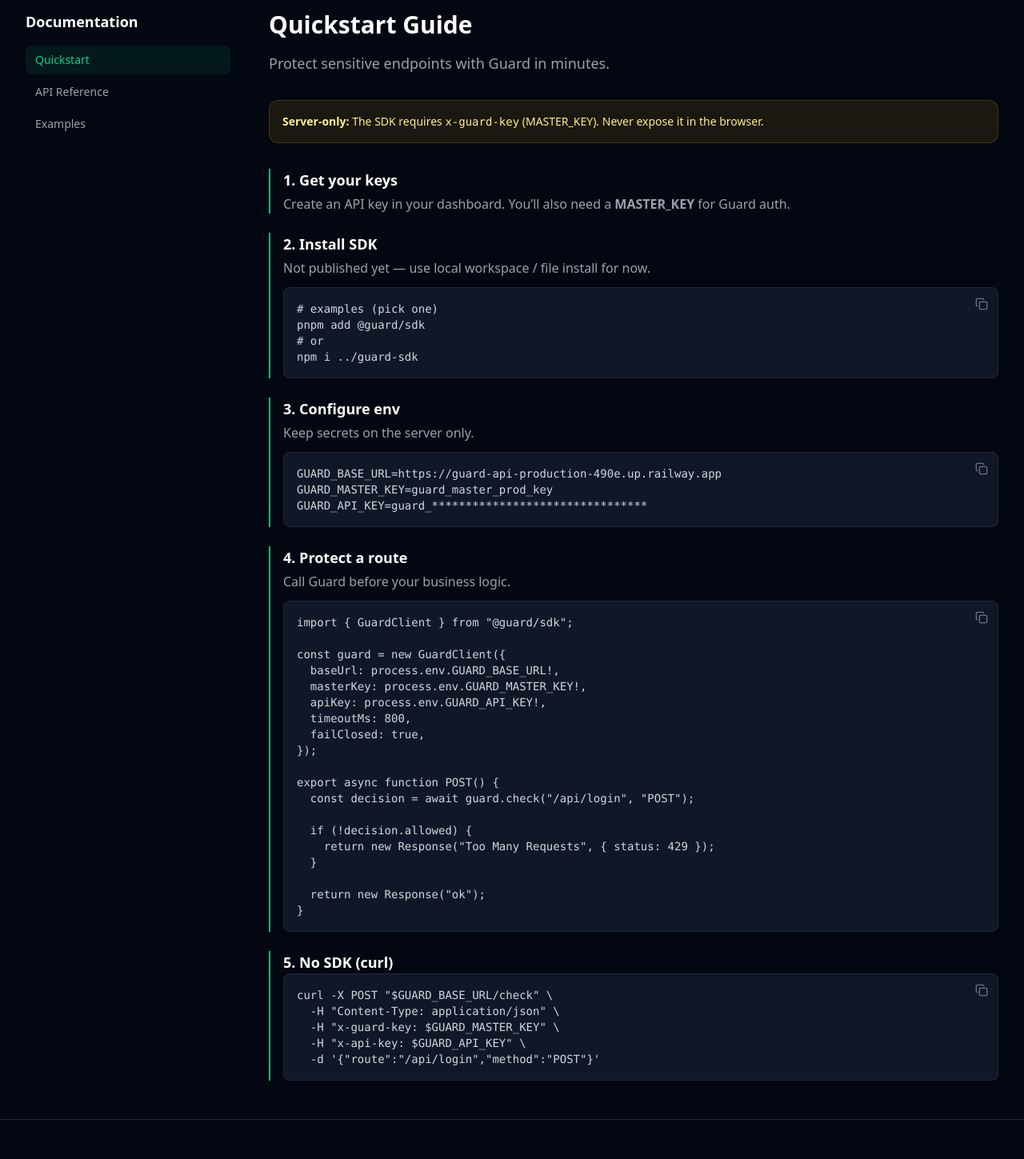
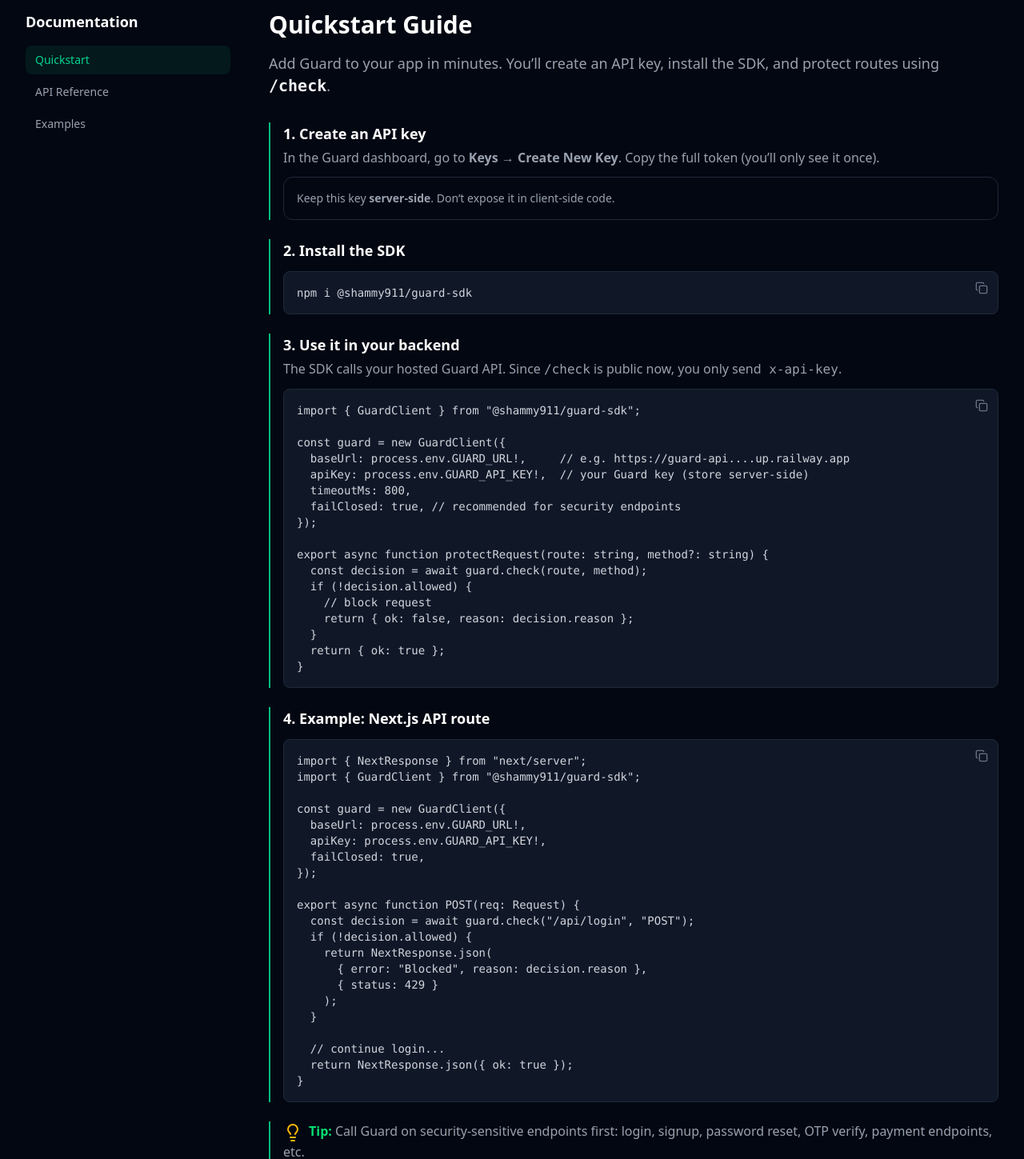
Before and after one commit to shammy911/guard-web, a Next.js app: page /docs/quickstart in a window 1280 px wide. Shown: the part 100-1549 px from the top of the page at 80% size. Built offline with nearby package versions, Linux system fonts and the light colour scheme; no server answers.

Commit message:
feat: enhance API documentation and examples; add authentication section, update SDK import paths, and improve code block functionality

```diff
--- a/app/(public)/docs/api/page.tsx
+++ b/app/(public)/docs/api/page.tsx
@@ -9,6 +9,22 @@ export default function ApiPage() {
           Call Guard directly over HTTP if you prefer not to use the SDK.
         </p>
       </div>
+
+      {/* AUTH */}
+      <section className="space-y-3">
+        <h2 className="text-xl font-semibold text-white">Authentication</h2>
+        <p className="text-gray-400">Customer-facing endpoints use only:</p>
+
+        <div className="rounded-xl border border-gray-800 bg-gray-950 p-4 font-mono text-sm text-gray-200 whitespace-pre-wrap">
+          {`x-api-key: guard_***************
+GUARD_URL=https://guard-api-production-490e.up.railway.app  # Our Guard API website URL`}
+        </div>
+
+        <p className="text-sm text-gray-400">
+          Keep the API key server-side. If you build a public frontend, call
+          Guard through your own backend (or Next.js API routes).
+        </p>
+      </section>
 
       <div className="rounded-xl border border-gray-800 bg-gray-900/30 overflow-hidden">
         <div className="bg-gray-900/80 border-b border-gray-800 px-6 py-4 flex items-center gap-3">
@@ -25,8 +41,7 @@ export default function ApiPage() {
           <div>
             <h4 className="text-sm font-semibold text-white mb-2">Headers</h4>
             <CodeBlock
-              code={`x-guard-key: <MASTER_KEY>
-x-api-key: <API_KEY>
+              code={`x-api-key: <API_KEY>
 Content-Type: application/json`}
             />
           </div>
@@ -76,18 +91,15 @@ ROUTE_REQUIRED`}
           <code className="text-sm font-mono text-white">/usage</code>
         </div>
         <div className="p-6 space-y-4">
-          <p className="text-gray-400">
-            Usage for your API key (today + month).
-          </p>
+          <p className="text-gray-400">Usage for your API key (monthly).</p>
           <CodeBlock
-            code={`curl "$GUARD_BASE_URL/usage" \\
-  -H "x-guard-key: $GUARD_MASTER_KEY" \\
+            code={`curl "$GUARD_URL/usage" \\
   -H "x-api-key: $GUARD_API_KEY"`}
           />
         </div>
       </div>
 
-      <div className="rounded-xl border border-gray-800 bg-gray-900/30 overflow-hidden">
+      {/* <div className="rounded-xl border border-gray-800 bg-gray-900/30 overflow-hidden">
         <div className="bg-gray-900/80 border-b border-gray-800 px-6 py-4 flex items-center gap-3">
           <span className="bg-blue-500/20 text-blue-400 px-2 py-1 rounded text-xs font-bold">
             GET
@@ -99,12 +111,12 @@ ROUTE_REQUIRED`}
             Recent decisions (useful for debugging).
           </p>
           <CodeBlock
-            code={`curl "$GUARD_BASE_URL/logs?limit=50" \\
+            code={`curl "$GUARD_URL/logs?limit=50" \\
   -H "x-guard-key: $GUARD_MASTER_KEY" \\
   -H "x-api-key: $GUARD_API_KEY"`}
           />
         </div>
-      </div>
+      </div> */}
     </div>
   );
 }
--- a/app/(public)/docs/examples/page.tsx
+++ b/app/(public)/docs/examples/page.tsx
@@ -20,13 +20,12 @@ export default function ExamplesPage() {
           </p>
           <CodeBlock
             code={`import express from "express";
-import { GuardClient } from "@guard/sdk";
+import { GuardClient } from "@shammy911/guard-sdk";
 
 const app = express();
 
 const guard = new GuardClient({
   baseUrl: process.env.GUARD_BASE_URL!,
-  masterKey: process.env.GUARD_MASTER_KEY!,
   apiKey: process.env.GUARD_API_KEY!,
 });
 
@@ -45,11 +44,10 @@ app.listen(3000);`}
             Next.js: protect a route handler
           </h3>
           <CodeBlock
-            code={`import { GuardClient } from "@guard/sdk";
+            code={`import { GuardClient } from "@shammy911/guard-sdk";
 
 const guard = new GuardClient({
   baseUrl: process.env.GUARD_BASE_URL!,
-  masterKey: process.env.GUARD_MASTER_KEY!,
   apiKey: process.env.GUARD_API_KEY!,
   failClosed: true,
 });
@@ -71,10 +69,10 @@ export async function POST() {
           </p>
           <CodeBlock
             code={`// fail-closed (recommended)
-new GuardClient({ baseUrl, masterKey, apiKey, failClosed: true });
+new GuardClient({ baseUrl: process.env.GUARD_BASE_URL!, apiKey: process.env.GUARD_API_KEY!, failClosed: true });
 
 // fail-open (availability-first)
-new GuardClient({ baseUrl, masterKey, apiKey, failClosed: false });`}
+new GuardClient({ baseUrl: process.env.GUARD_BASE_URL!, apiKey: process.env.GUARD_API_KEY!, failClosed: false });`}
           />
         </section>
       </div>
--- a/app/(public)/docs/quickstart/page.tsx
+++ b/app/(public)/docs/quickstart/page.tsx
@@ -1,4 +1,5 @@
 import CodeBlock from "@/components/docs/CodeBlock";
+import { Lightbulb } from "lucide-react";
 
 export default function QuickstartPage() {
   return (
@@ -6,89 +7,109 @@ export default function QuickstartPage() {
       <div>
         <h1 className="text-3xl font-bold text-white mb-4">Quickstart Guide</h1>
         <p className="text-gray-400 text-lg">
-          Protect sensitive endpoints with Guard in minutes.
+          Add Guard to your app in minutes. You’ll create an API key, install
+          the SDK, and protect routes using{" "}
+          <span className="font-mono font-bold text-gray-100 text-xl">
+            /check
+          </span>
+          .
         </p>
-      </div>
-
-      {/* Important note */}
-      <div className="rounded-xl border border-yellow-500/20 bg-yellow-500/10 p-4 text-sm text-yellow-200">
-        <b>Server-only:</b> The SDK requires <code>x-guard-key</code>{" "}
-        (MASTER_KEY). Never expose it in the browser.
       </div>
 
       <div className="space-y-6">
         <div className="border-l-2 border-emerald-500 pl-4">
-          <h3 className="text-lg font-semibold text-white">1. Get your keys</h3>
+          <h3 className="text-lg font-semibold text-white">
+            1. Create an API key
+          </h3>
           <p className="text-gray-400 mt-1">
-            Create an API key in your dashboard. You’ll also need a{" "}
-            <b>MASTER_KEY</b> for Guard auth.
+            In the Guard dashboard, go to <b>Keys</b> → <b>Create New Key</b>.
+            Copy the full token (you’ll only see it once).
           </p>
+          <div
+            className="rounded-xl border border-gray-800 bg-gray-950 p-4 mt-3
+          "
+          >
+            <p className="text-sm text-gray-400">
+              Keep this key <b>server-side</b>. Don’t expose it in client-side
+              code.
+            </p>
+          </div>
         </div>
 
         <div className="border-l-2 border-emerald-500 pl-4">
-          <h3 className="text-lg font-semibold text-white">2. Install SDK</h3>
-          <p className="text-gray-400 mt-1 mb-3">
-            Not published yet — use local workspace / file install for now.
-          </p>
-          <CodeBlock
-            code={`# examples (pick one)
-pnpm add @guard/sdk
-# or
-npm i ../guard-sdk`}
-          />
-        </div>
-
-        <div className="border-l-2 border-emerald-500 pl-4">
-          <h3 className="text-lg font-semibold text-white">3. Configure env</h3>
-          <p className="text-gray-400 mt-1 mb-3">
-            Keep secrets on the server only.
-          </p>
-          <CodeBlock
-            code={`GUARD_BASE_URL=https://guard-api-production-490e.up.railway.app
-GUARD_MASTER_KEY=guard_master_prod_key
-GUARD_API_KEY=guard_********************************`}
-          />
+          <h3 className="text-lg font-semibold text-white mb-3">
+            2. Install the SDK
+          </h3>
+          <CodeBlock code={`npm i @shammy911/guard-sdk`} />
         </div>
 
         <div className="border-l-2 border-emerald-500 pl-4">
           <h3 className="text-lg font-semibold text-white">
-            4. Protect a route
+            3. Use it in your backend
           </h3>
           <p className="text-gray-400 mt-1 mb-3">
-            Call Guard before your business logic.
+            The SDK calls your hosted Guard API. Since{" "}
+            <span className="font-mono">/check</span> is public now, you only
+            send
+            <span className="font-mono"> x-api-key</span>.
           </p>
           <CodeBlock
-            code={`import { GuardClient } from "@guard/sdk";
+            code={`import { GuardClient } from "@shammy911/guard-sdk";
 
 const guard = new GuardClient({
-  baseUrl: process.env.GUARD_BASE_URL!,
-  masterKey: process.env.GUARD_MASTER_KEY!,
-  apiKey: process.env.GUARD_API_KEY!,
+  baseUrl: process.env.GUARD_URL!,     // e.g. https://guard-api....up.railway.app
+  apiKey: process.env.GUARD_API_KEY!,  // your Guard key (store server-side)
   timeoutMs: 800,
-  failClosed: true,
+  failClosed: true, // recommended for security endpoints
 });
 
-export async function POST() {
-  const decision = await guard.check("/api/login", "POST");
-
+export async function protectRequest(route: string, method?: string) {
+  const decision = await guard.check(route, method);
   if (!decision.allowed) {
-    return new Response("Too Many Requests", { status: 429 });
+    // block request
+    return { ok: false, reason: decision.reason };
   }
-
-  return new Response("ok");
+  return { ok: true };
 }`}
           />
         </div>
 
         <div className="border-l-2 border-emerald-500 pl-4">
-          <h3 className="text-lg font-semibold text-white">5. No SDK (curl)</h3>
+          <h3 className="text-lg font-semibold text-white mb-3">
+            4. Example: Next.js API route
+          </h3>
           <CodeBlock
-            code={`curl -X POST "$GUARD_BASE_URL/check" \\
-  -H "Content-Type: application/json" \\
-  -H "x-guard-key: $GUARD_MASTER_KEY" \\
-  -H "x-api-key: $GUARD_API_KEY" \\
-  -d '{"route":"/api/login","method":"POST"}'`}
+            code={`import { NextResponse } from "next/server";
+import { GuardClient } from "@shammy911/guard-sdk";
+
+const guard = new GuardClient({
+  baseUrl: process.env.GUARD_URL!,
+  apiKey: process.env.GUARD_API_KEY!,
+  failClosed: true,
+});
+
+export async function POST(req: Request) {
+  const decision = await guard.check("/api/login", "POST");
+  if (!decision.allowed) {
+    return NextResponse.json(
+      { error: "Blocked", reason: decision.reason },
+      { status: 429 }
+    );
+  }
+
+  // continue login...
+  return NextResponse.json({ ok: true });
+}`}
           />
+        </div>
+
+        <div className="border-l-2 border-emerald-500 pl-4">
+          <p className="text-md text-gray-400">
+            <Lightbulb className="inline mr-2 text-amber-400" />
+            <span className="font-semibold text-green-400">Tip:</span> Call
+            Guard on security-sensitive endpoints first: login, signup, password
+            reset, OTP verify, payment endpoints, etc.
+          </p>
         </div>
       </div>
     </div>
--- a/components/docs/CodeBlock.tsx
+++ b/components/docs/CodeBlock.tsx
@@ -5,23 +5,39 @@ import { Copy, Check } from "lucide-react";
 
 export default function CodeBlock({ code }: { code: string }) {
   const [copied, setCopied] = useState(false);
+  const [error, setError] = useState<string | null>(null);
 
   async function copy() {
-    await navigator.clipboard.writeText(code);
-    setCopied(true);
-    setTimeout(() => setCopied(false), 1500);
+    setError(null);
+
+    try {
+      if (!navigator?.clipboard?.writeText) {
+        throw new Error("Clipboard not supported");
+      }
+
+      await navigator.clipboard.writeText(code);
+      setCopied(true);
+      window.setTimeout(() => setCopied(false), 1500);
+    } catch {
+      setError("Copy failed. Please copy manually.");
+      window.setTimeout(() => setError(null), 2000);
+    }
   }
 
   return (
     <div className="relative rounded-lg bg-gray-900 border border-gray-800 p-4 font-mono text-sm overflow-x-auto">
-      <pre className="text-gray-300">{code}</pre>
+      <pre className="text-gray-300 whitespace-pre">{code}</pre>
+
       <button
+        type="button"
         onClick={copy}
         className="absolute top-3 right-3 text-gray-500 hover:text-white"
         aria-label="Copy code"
       >
         {copied ? <Check className="h-4 w-4" /> : <Copy className="h-4 w-4" />}
       </button>
+
+      {error ? <div className="mt-2 text-xs text-red-400">{error}</div> : null}
     </div>
   );
 }
```
Also changed, not shown: 1 other file (tests, documents, lock files or other folders).
